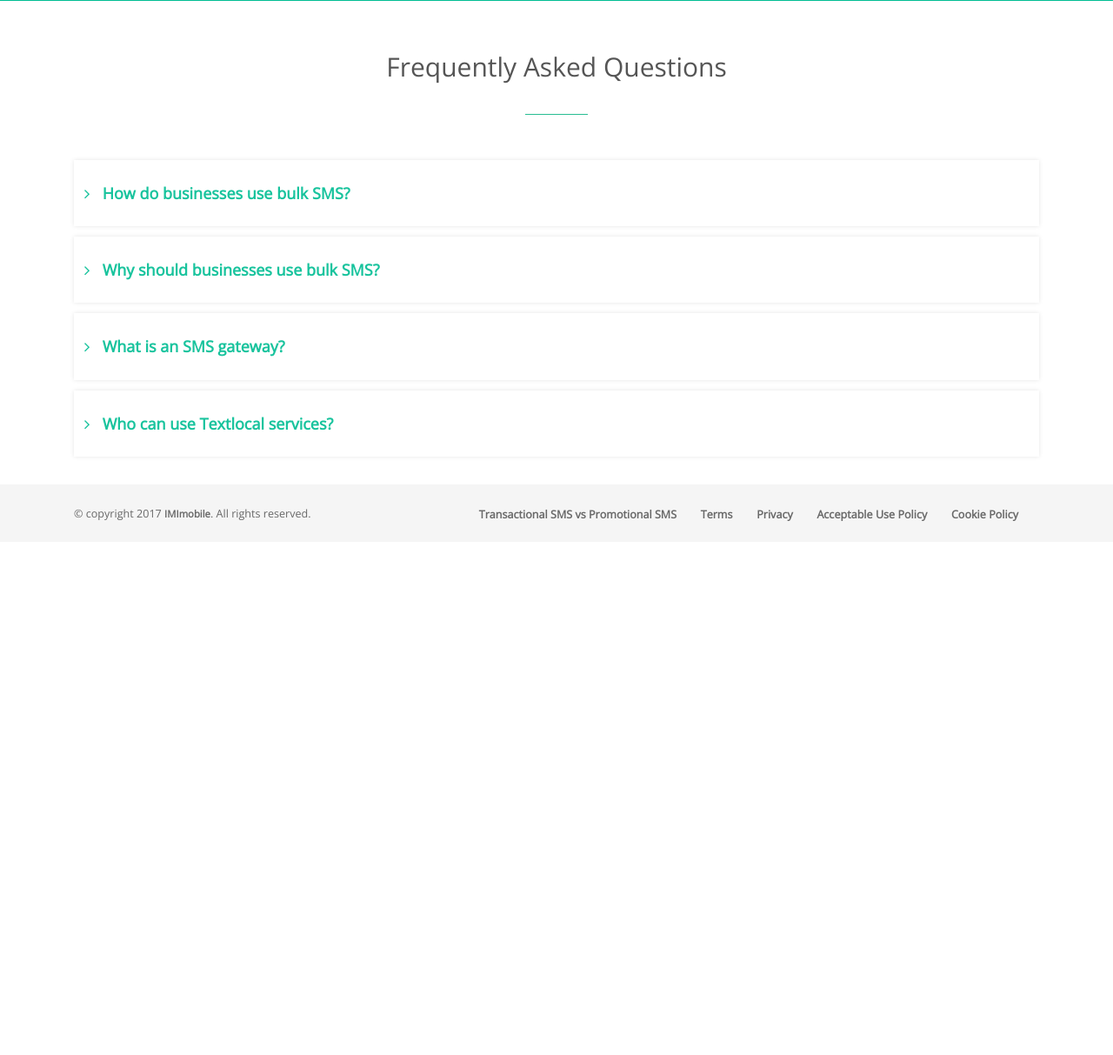
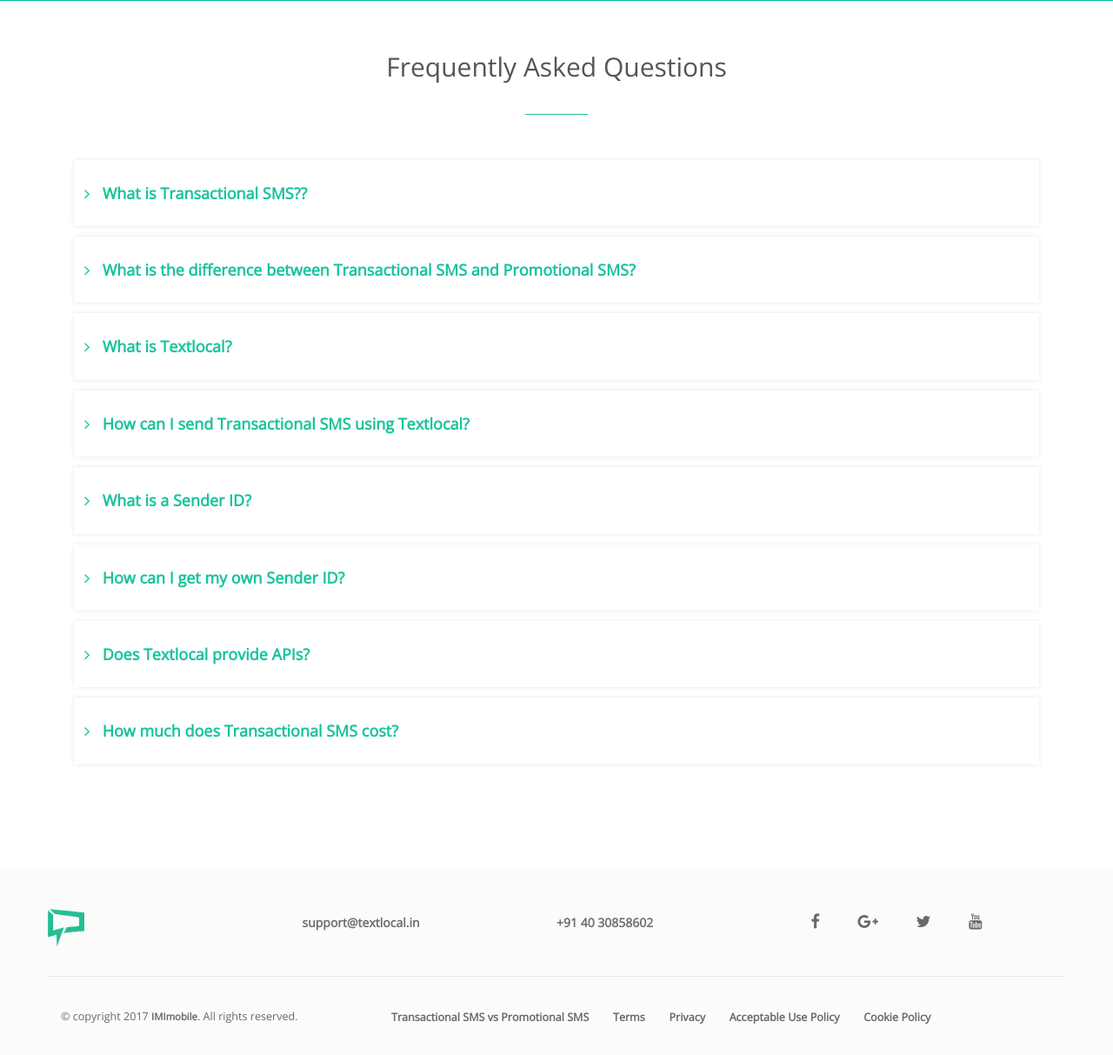
Before and after one commit to shade-slayer/transactional-php, a PHP site: page / in a window 1280 px wide. Shown: the part 4912-6125 px from the top of the page at 87% size. Before the commit the page ends 5511 px from the top, so only its background shows below. Run offline with PHP 8.4, Linux system fonts and the light colour scheme.

Commit message:
footer social link added

```diff
--- a/css/styles.css
+++ b/css/styles.css
@@ -204,6 +204,7 @@ h1,h2,h3,h4,h5{
   background-color: rgba(13, 124, 102, 1);
 }
 header{
+
   background-image: -webkit-linear-gradient(42deg, #089677 2%, #00BD7F 100%);
   background-image: -o-linear-gradient(42deg, #089677 2%, #00BD7F 100%);
   background-image: linear-gradient(132deg, #089677 2%, #00BD7F 100%);
@@ -537,7 +538,7 @@ Faq's Landing Page
 #######*******/
 .landing-faq-container{
   margin-top: 32px;
-  margin-bottom: 32px;
+  margin-bottom: 120px;
 }
 .landing-faq-container h3{
   color: rgba(82,82,82,1);
@@ -580,27 +581,33 @@ box-shadow:         0px 0px 5px 0px rgba(0,0,0,0.1);
 
 /*****#######Footer Container Style Starts Here######*******/
 .footer-fluid-container{
-  background-color: rgba(245,245,245,1);
+  background-color: rgba(250,250,250,.8);
     padding-bottom: 12px;
 }
 .footer-content-row{
-  border-bottom: 1px solid rgba(150,150,150,1);
-
+  padding-top: 40px;
+  padding-bottom: 16px;
+  border-bottom: 0.6px solid rgba(150,150,150,0.2);
 }
 .footer-content-column{
-  padding-top: 24px;
-  padding-bottom: 24px;
+  padding: 12px 0px;
+}
+.footer-content-column a{
+  color: rgba(110,110,110,1);
 }
 .footer-content-column h5{
   font-size: 1.1em;
 }
 .footer-content-row p{
-  font-size: 0.9em;
+  font-size: 1em;
   color: rgba(110,110,110,1);
 }
 .footer-logo{
-  margin-bottom: 24px;
+  position: relative;
+  top: -6px;
+  width:42px;
 }
+
 .badge-footer-hiring{
   background-color: rgba(40,189,147,1);
   margin-left: 4px;
@@ -608,8 +615,9 @@ box-shadow:         0px 0px 5px 0px rgba(0,0,0,0.1);
   border-radius: 2px;
   font-weight: 400;
 }
-.footer-social-link{
-  margin-right: 24px;
+.footer-social-link i{
+  font-size: 1.3em;
+  margin-right: 40px;
   color: rgba(105,105,105,1);
 }
 .footer-link-header{
--- a/include/footer.php
+++ b/include/footer.php
@@ -2,26 +2,31 @@
 <div class="container-fluid footer-fluid-container">
 
   <div class="container footer-container">
-    <!--  <div class="row footer-content-row">
+  <div class="row footer-content-row">
       <div class="col-md-3 footer-content-column">
-        <a href="https://www.textlocal.in"><img class="footer-logo" style="width:42px;" src="asset/images/logo-icon.png"  /></a>
-        <p>
+        <a href="https://www.textlocal.in"><img class="footer-logo" style="" src="asset/images/logo-icon.png"  /></a>
+        <!--<p>
           transactionalSMS by
           <a href="#"><strong>Textlocal</strong></a>
-        </p>
+        </p>!-->
+        </div>
+        <div class="col-md-3 footer-content-column">
+          <a href="mailto:support@textlocal.in">support@textlocal.in</a>
+        </div>
+        <div class="col-md-3 footer-content-column">
+          <a href="tel:+91-40-30858602">+91 40 30858602</a>
+        </div>
 
-        <p>
-          Phone : +91 40 30858602
-        </p>
-        <p>
-          Email : support@textlocal.in
-        </p>
-        <h3>
-          <a class="footer-social-link" href="#"><i class="fa fa-facebook  footer-faceboook"></i></a>
-          <a class="footer-social-link" href="#"><i class="fa fa-twitter  footer-twitter"></i></a>
-          <a class="footer-social-link" href="#"><i class="fa fa-youtube footer-youtube"></i></a>
-        </h3>
+      <div class="col-md-3 footer-content-column">
+
+          <a class="footer-social-link" href="https://www.facebook.com/transactionalsmscom/"><i class="fa fa-facebook footer-facebook"></i></a>
+          <a class="footer-social-link" href="https://plus.google.com/102338663400060845239"><i class="fa fa-google-plus footer-googleplus"></i></a>
+          <a class="footer-social-link" href="https://twitter.com/transactionsms"><i class="fa fa-twitter footer-twitter"></i></a>
+          <a class="footer-social-link" href="https://www.youtube.com/channel/UCUmQreBSGm86w3A1I9_cgdQ"><i class="fa fa-youtube footer-youtube"></i></a>
+
       </div>
+    </div>
+        <!--
       <div class="col-md-3 footer-content-column">
         <h5 class="footer-link-header">Plans</h5>
         <p class="footer-link"><a href="#">Promotional SMS</a></p>
@@ -44,12 +49,12 @@
     </div>
   !-->
     <div class="footer-copyright-row">
-      <div class="col-md-4">
+      <div class="col-md-4 footer-content-column">
         <p>
           © copyright 2017 <a href="https://imimobile.com/?tlrx=transactionalsms.com#">IMImobile</a>. All rights reserved.
         </p>
       </div>
-      <div class="col-md-8 text-right ">
+      <div class="col-md-8 footer-content-column">
         <a class="footer-copyright-link" href="transactionalsms-vs-promotionalsms">Transactional SMS vs Promotional SMS</a>
         <a class="footer-copyright-link" href="terms">Terms</a>
         <a class="footer-copyright-link" href="privacy">Privacy</a>
--- a/index.php
+++ b/index.php
@@ -357,45 +357,92 @@ Landing Page FAQs
   <div class="question-answer-div">
     <h4 class="question">
     <i class="fa faq-expand-icon  fa-angle-right "></i>
-     How do businesses use bulk SMS?
+     What is Transactional SMS??
    </h4>
     <p class="answer">
-      ‘Bulk SMS’ or ‘bulk messaging’ refers to businesses sending SMS to one or more recipients via software platforms such as Textlocal. Bulk SMS can scale up to millions of recipients in the case of informational or promotional broadcasts.
+      Informational messages like OTPs, order confirmation alerts, reminders, tickets or any informational content sent to registered users is considered as transactional SMS. It should not contain any sort of promotional content. Messages can be sent 24X7 from your own 6-character Sender ID in a Transactional SMS account.
     </p>
   </div>
   <!--another question starts here!-->
   <div class="question-answer-div">
     <h4 class="question">
       <i class="fa faq-expand-icon  fa-angle-right "></i>
-      Why should businesses use bulk SMS?
+      What is the difference between Transactional SMS and Promotional SMS?
     </h4>
     <p class="answer">
-      In today’s mobile world, SMS beats all the other channels hands down with 97% open rates (vs 10%-30% open rates for email and social media channels) and ten times the response rate. By embedding actionable links within the message, bulk SMS can even help improve conversion rates across the customer lifecycle - acquisition, engagement and retention.
-    </p>
+      According to TRAI regulations, SMS messages are sent via two routes – Transactional and Promotional. Check out all the differences between <a href="https://transactionalsms.com/transactionalsms-vs-promotionalsms"> Transactional SMS vs Promotional SMS</a>.</p>
   </div>
   <!--another question starts here!-->
   <div class="question-answer-div">
     <h4 class="question">
     <i class="fa faq-expand-icon  fa-angle-right "></i>
-    What is an SMS gateway?
+    What is Textlocal?
   </h4>
     <p class="answer">
-      An SMS gateway is the means through which a computer can send or receive SMS messages. Often allowing for the conversion and sending of other forms of media or message (such as email), SMS gateways will generally utilise the same mobile phone networks as the messages sent from mobile phones.
-    </p>
+    Textlocal is India’s #1 bulk SMS platform with award-winning features. Over 1,65,000 customers choose Textlocal as their preferred bulk SMS service provider.    </p>
   </div>
 
   <!--another question starts here!-->
   <div class="question-answer-div">
     <h4 class="question">
     <i class="fa faq-expand-icon  fa-angle-right "></i>
-    Who can use Textlocal services?
+How can I send Transactional SMS using Textlocal?
   </h4>
     <p class="answer">
-      Any Indian business, society or community group can use Textlocal to reach out to customers, staff or friends with SMS, instantly connecting to people where ever they are. With different levels of service, there's something to suit an organisation regardless of size.
+Your account will be in promotional route by default. For switching to a transactional account, just drop us an email at support@textlocal.in or call us on 040-3085-8602, we’ll guide you through the remaining process.
+    </p>
+  </div>
+
+
+  <!--another question starts here!-->
+  <div class="question-answer-div">
+    <h4 class="question">
+    <i class="fa faq-expand-icon  fa-angle-right "></i>
+What is a Sender ID?
+  </h4>
+    <p class="answer">
+Sender ID or Sender name is a 6-character name/number that appears on mobile phones as the sender of an SMS. For transactional SMS you can select a custom sender name of 6 alphabets related to your business Ex: DM-AMAZON. All promotional SMS go with a randomly assigned 6-digit numbers. EX: AM-619923.
+    </p>
+  </div>
+
+
+  <!--another question starts here!-->
+  <div class="question-answer-div">
+    <h4 class="question">
+    <i class="fa faq-expand-icon  fa-angle-right "></i>
+How can I get my own Sender ID?
+  </h4>
+    <p class="answer">
+You can configure a 6-alphabet sender ID of your choice by submitting a letter of consent with your Sender ID mentioned in it.
+    </p>
+  </div>
+
+
+  <!--another question starts here!-->
+  <div class="question-answer-div">
+    <h4 class="question">
+    <i class="fa faq-expand-icon  fa-angle-right "></i>
+Does Textlocal provide APIs?
+  </h4>
+    <p class="answer">
+Yes! Textlocal offers one of the most comprehensive, flexible and powerful APIs. Check out our <a href="http://api.textlocal.in/docs/">SMS API documentation</a>.
+    </p>
+  </div>
+
+
+  <!--another question starts here!-->
+  <div class="question-answer-div">
+    <h4 class="question">
+    <i class="fa faq-expand-icon  fa-angle-right "></i>
+How much does Transactional SMS cost?
+  </h4>
+    <p class="answer">
+Textlocal offers very affordable pricing for Transactional SMS. You need to buy SMS bundles that start from as low as Rs. 250 + taxes. Check our Transactional SMS pricing. There are no hidden charges as APIs and Sender ID configuration is completely free of cost.
     </p>
   </div>
   </div><!--faq column ending!-->
 </div>
 
 
+
 <?php include 'include/footer.php';?>
```
